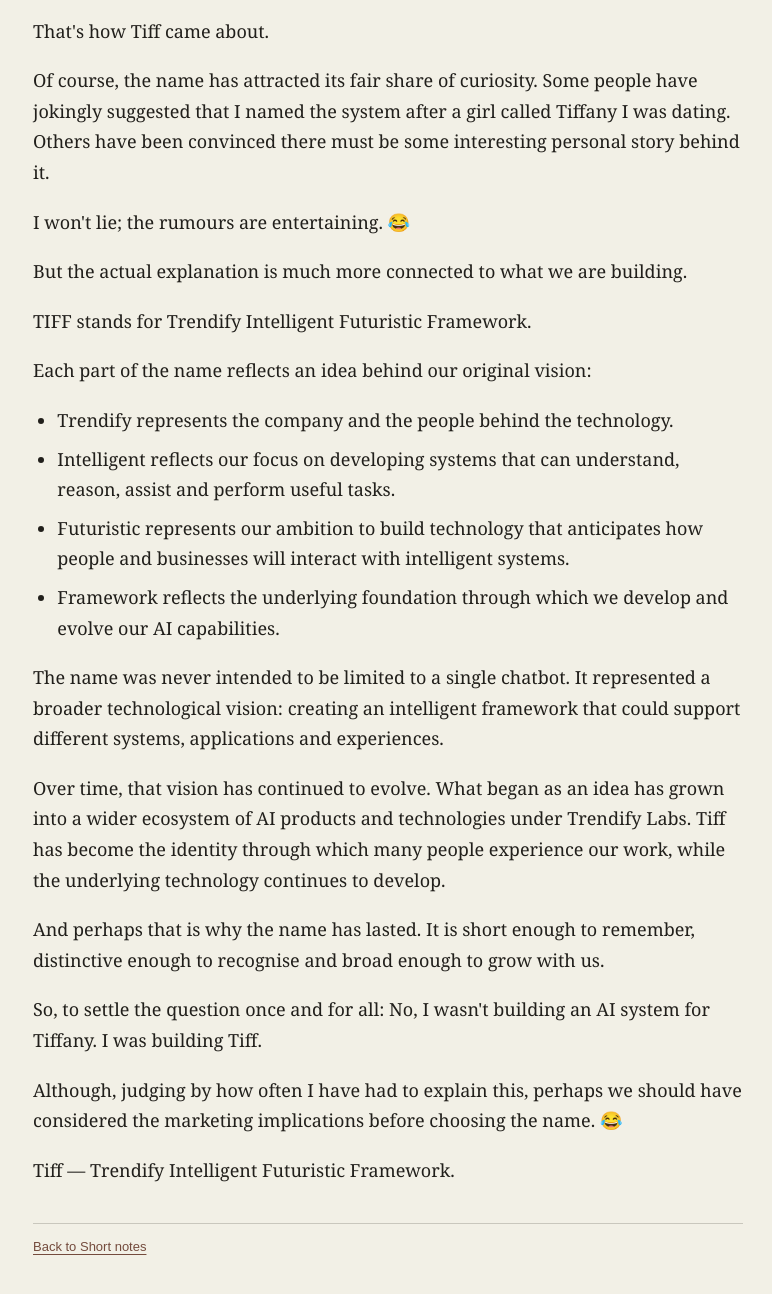
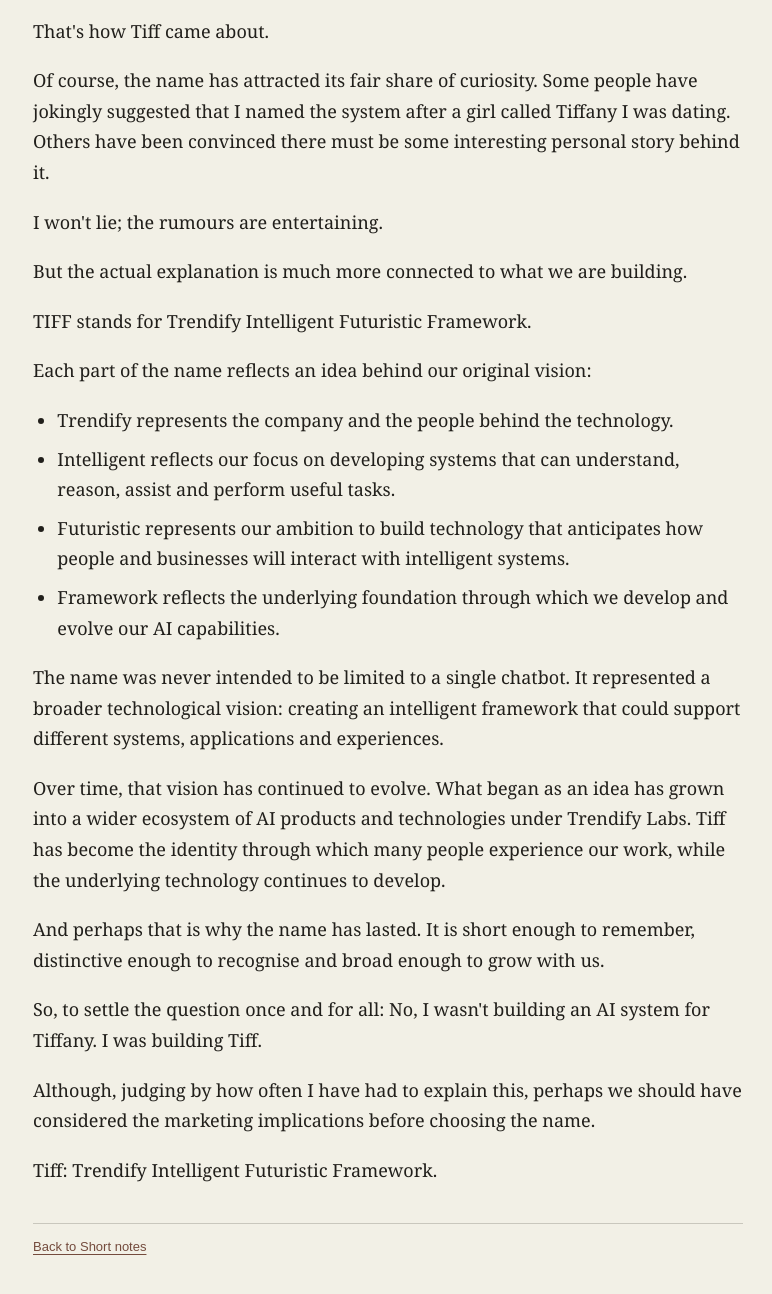
Before and after one commit to castro901-art/njugunasam-writing-hub, a plain HTML site: page notes/why-we-called-it-tiff.html in a window 1280 px wide. Shown: the part 364-1658 px from the top of the page, without its empty margins (252-1024 px from the left). Drawn offline with Linux system fonts and the light colour scheme.

Commit message:
Remove emojis from Tiff short note

```diff
--- a/notes/why-we-called-it-tiff.html
+++ b/notes/why-we-called-it-tiff.html
@@ -61,7 +61,7 @@
         <p>When we started developing our intelligent systems at Trendify, we wanted a name that was simple, memorable and distinctive. Something that could represent more than just another AI chatbot. We wanted a name that could grow alongside the technology itself.</p>
         <p>That's how Tiff came about.</p>
         <p>Of course, the name has attracted its fair share of curiosity. Some people have jokingly suggested that I named the system after a girl called Tiffany I was dating. Others have been convinced there must be some interesting personal story behind it.</p>
-        <p>I won't lie; the rumours are entertaining. 😂</p>
+        <p>I won't lie; the rumours are entertaining.</p>
         <p>But the actual explanation is much more connected to what we are building.</p>
         <p>TIFF stands for Trendify Intelligent Futuristic Framework.</p>
         <p>Each part of the name reflects an idea behind our original vision:</p>
@@ -75,8 +75,8 @@
         <p>Over time, that vision has continued to evolve. What began as an idea has grown into a wider ecosystem of AI products and technologies under Trendify Labs. Tiff has become the identity through which many people experience our work, while the underlying technology continues to develop.</p>
         <p>And perhaps that is why the name has lasted. It is short enough to remember, distinctive enough to recognise and broad enough to grow with us.</p>
         <p>So, to settle the question once and for all: No, I wasn't building an AI system for Tiffany. I was building Tiff.</p>
-        <p>Although, judging by how often I have had to explain this, perhaps we should have considered the marketing implications before choosing the name. 😂</p>
-        <p>Tiff — Trendify Intelligent Futuristic Framework.</p>
+        <p>Although, judging by how often I have had to explain this, perhaps we should have considered the marketing implications before choosing the name.</p>
+        <p>Tiff: Trendify Intelligent Futuristic Framework.</p>
       </div>
       <p class="back-link"><a href="/#notes">Back to Short notes</a></p>
     </article>
```
